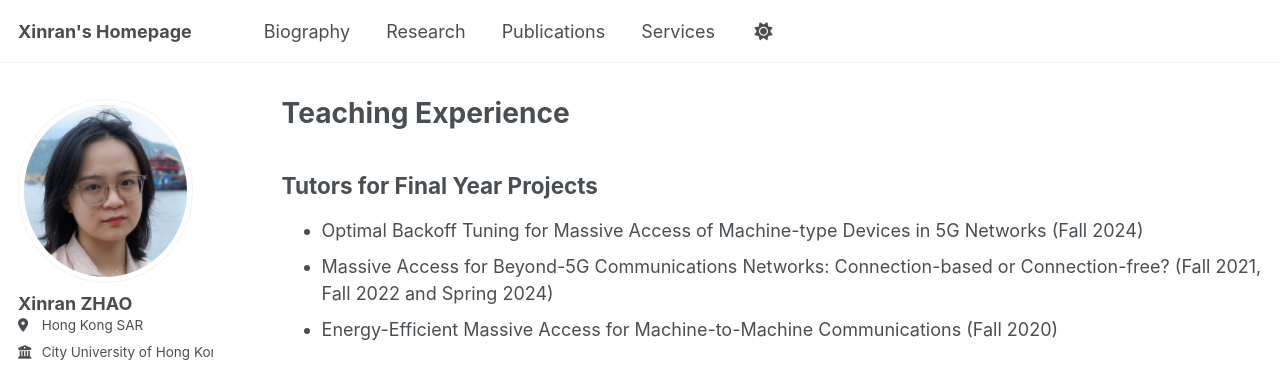
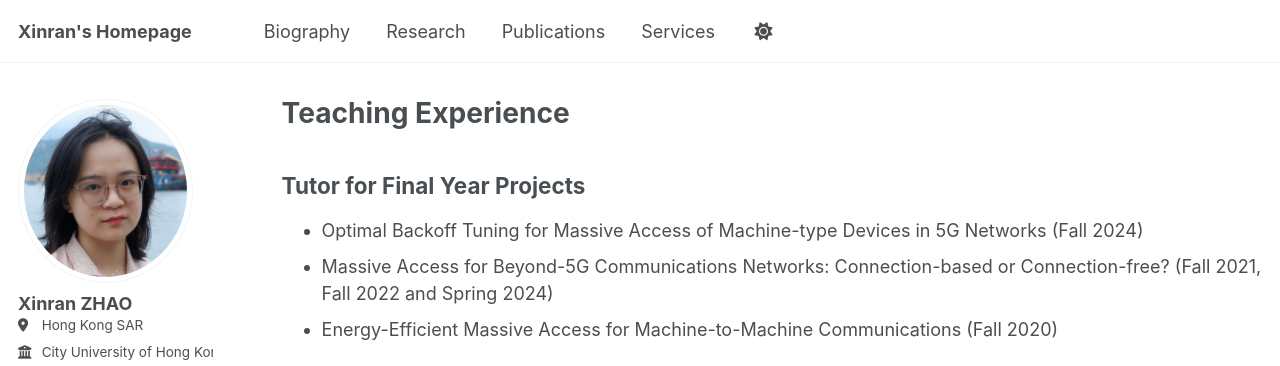
Before and after one commit to Joyxr/Joyxr.github.io, a Jekyll site: the page built from _pages/teaching.md, in a window 1280 px wide and 940 px high. Shown: the top 366 px of the window. Built offline with Jekyll 4.4.1, drawn with Linux system fonts in a browser that asks for light colours; some web fonts are replaced.

```diff
--- a/_pages/teaching.md
+++ b/_pages/teaching.md
@@ -5,7 +5,7 @@ permalink: /teaching/
 author_profile: true
 ---
 
-## Tutors for Final Year Projects
+## Tutor for Final Year Projects
 * Optimal Backoff Tuning for Massive Access of Machine-type Devices in 5G Networks (Fall 2024)
 * Massive Access for Beyond-5G Communications Networks: Connection-based or Connection-free? (Fall 2021, Fall 2022 and Spring 2024)
 * Energy-Efficient Massive Access for Machine-to-Machine Communications (Fall 2020)
```
